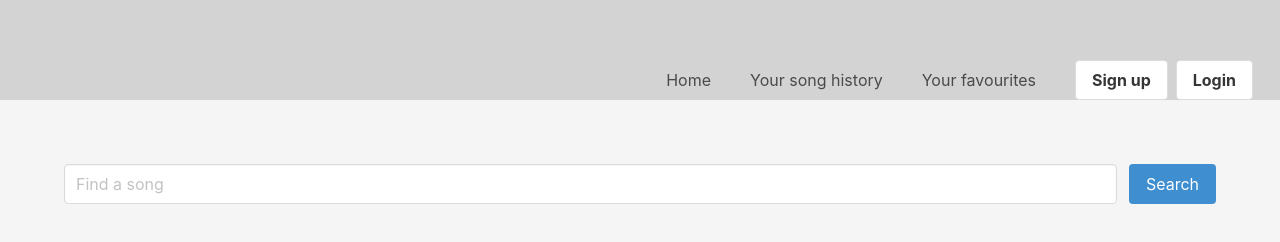
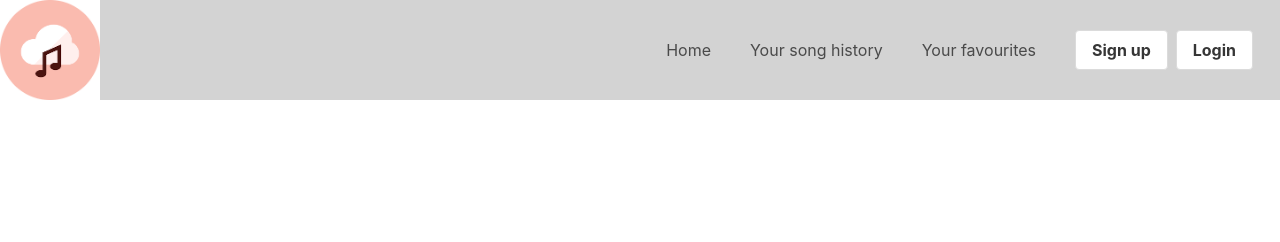
Before and after one commit to blanfried/Lyric-Finder, a plain HTML site: page index.html in a window 1280 px wide. Drawn offline with nearby package versions, Linux system fonts and the light colour scheme.

Commit message:
completed a navbar

```diff
--- /dev/null
+++ b/assets/css/debug.css
@@ -0,0 +1,7 @@
+/*! debug.css | MIT License | zaydek.github.com/debug.css */
+*:not(path):not(g) {
+    color:                    hsla(210, 100%, 100%, 0.9) !important;
+    background:               hsla(210, 100%,  50%, 0.5) !important;
+    outline:    solid 0.25rem hsla(210, 100%, 100%, 0.5) !important;
+    box-shadow: none !important;
+}
--- a/assets/css/style.css
+++ b/assets/css/style.css
@@ -6,11 +6,13 @@
 .navbar-item {
       margin-right: 15px;
 
-
 }
 .navigation {
       background-color: lightgray;
+
+      font-size: 16px;
+}
+
+.navbar-start img{
       height: 100px;
-      font-size: 16px;
-
 }
--- a/index.html
+++ b/index.html
@@ -7,15 +7,11 @@
       <title>Lyric Finder</title>
       <link rel="stylesheet" href="https://cdn.jsdelivr.net/npm/bulma@0.9.4/css/bulma.min.css">
       <link rel="stylesheet" href="./assets/css/style.css">
+      <!-- <link rel="stylesheet" href="./assets/css/debug.css"> -->
+
 </head>
 <body>
       <nav class="navigation" role="navigation" aria-label="main navigation">
-            <div class="navbar-brand">
-              <a class="navbar-item" href="">
-
-
-              </a>
-
               <a role="button" class="navbar-burger" aria-label="menu" aria-expanded="false" data-target="navbarBasicExample">
                 <span aria-hidden="true"></span>
                 <span aria-hidden="true"></span>
@@ -23,7 +19,14 @@
               </a>
             </div>
 
+
  <div id="navbarBasicExample" class="navbar-menu">
+  <div class="navbar-start">
+    <figure class="image is-3x3">
+      <img src="./assets/images/musicicon.png">
+    </figure>
+
+  </div>
        <div class="navbar-end">
        <a class="navbar-item">
        Home
@@ -38,7 +41,6 @@
 
     </div>
 
-
   <div class="navbar-item">
   <div class="buttons">
      <a class="button primary">
@@ -50,21 +52,9 @@
     </div>
     </div>
     </div>
-            </div>
     </nav>
 
-      <div class="search-container">
-            <div class="field is-grouped">
-                  <p class="control is-expanded">
-                  <input class="input" type="text" placeholder="Find a song">
-                  </p>
-                  <p class="control">
-                  <a class="button is-info">
-                  Search
-                  </a>
-                  </p>
-            </div>
-      </div>
+      <div
 
       <script src="./assets/js/script.js"></script>
 </body>
```
Lines whose indentation alone changed are shown as unchanged.
